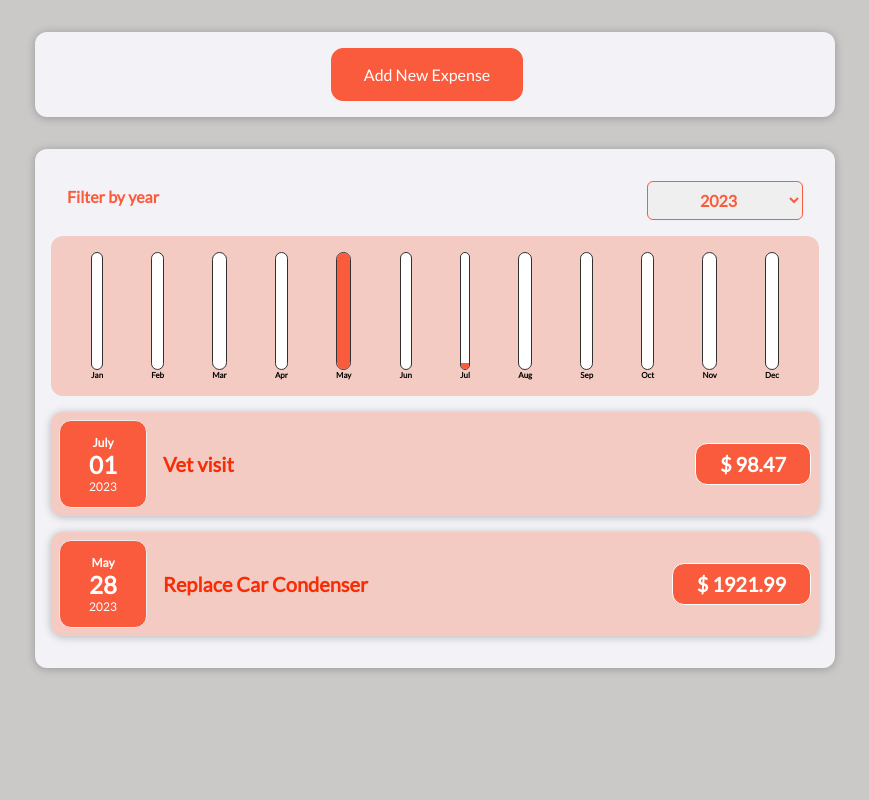
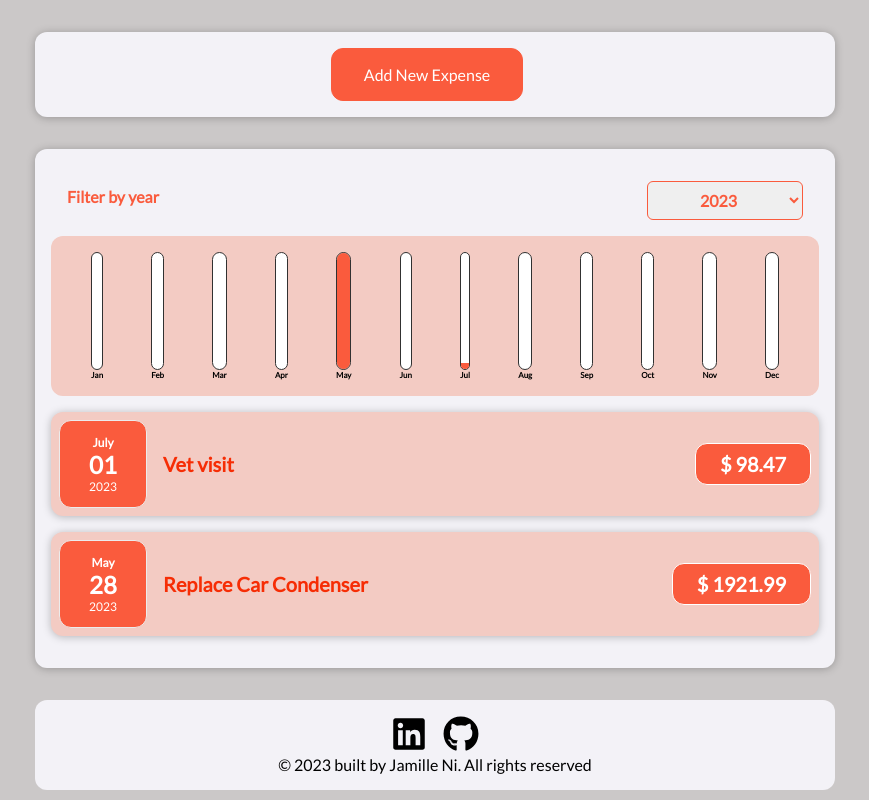
Before and after one commit to JamilleN/ExpenseTracker, a React (Create React App) app: page / in a window 1280 px wide. Shown: the whole page, without its empty margins (205-1074 px from the left). Built offline with nearby package versions, Linux system fonts and the light colour scheme.

Commit message:
added footer

```diff
--- a/package.json
+++ b/package.json
@@ -9,6 +9,7 @@
     "@testing-library/user-event": "^12.5.0",
     "react": "^18.0.0",
     "react-dom": "^18.0.0",
+    "react-icons": "^4.10.1",
     "react-scripts": "^5.0.1",
     "web-vitals": "^0.2.4"
   },
--- a/src/App.js
+++ b/src/App.js
@@ -1,5 +1,6 @@
 import Expenses from "./components/Expenses/Expenses";
 import NewExpense from "./components/NewExpense/NewExpense";
+import Footer from "./components/UI/Footer";
 import { useState } from "react";
 
 const INITIAL_EXPENSES = [
@@ -48,6 +49,7 @@ export default function App() {
     <div>
       <NewExpense onAddExpense={addExpenseHandler}></NewExpense>
       <Expenses items={expenses}></Expenses>
+      <Footer></Footer>
     </div>
   );
 }
--- /dev/null
+++ b/src/components/UI/Footer.css
@@ -0,0 +1,27 @@
+.footer {
+  padding: 1rem;
+  background-color: #f3f2f7;
+  margin: auto;
+  width: 50rem;
+  max-width: 95%;
+  border-radius: 12px;
+  text-align: center;
+}
+
+.footer_text{
+  margin: 0 0.5rem;
+}
+
+.footer_icon{
+  padding: 0;
+  margin: 0 0.5rem;
+  color: black;
+}
+
+.footer_icon:hover{
+  color: #FA5B3D;
+}
+
+.footer_icon:active{
+  color: #f3cbc3;
+}
--- /dev/null
+++ b/src/components/UI/Footer.js
@@ -0,0 +1,22 @@
+import "./Footer.css";
+import { FaLinkedin, FaGithub } from "react-icons/fa";
+
+
+
+export default function Footer() {
+  return (
+    <div className="footer">
+      <a className="footer_icon" href="https://www.linkedin.com/in/jamilletni/" target="_blank" rel="noreferrer">
+        <FaLinkedin size={36} />
+      </a>
+      <a className="footer_icon" href="https://github.com/JamilleN" target="_blank" rel="noreferrer">
+        <FaGithub size={36} />
+      </a>
+      <p className="footer_text">
+        © 2023 built by Jamille Ni. All rights reserved
+      </p>
+
+
+    </div>
+  );
+}
```
Also changed, not shown: Shorter_SS.png (added), 3 other files (tests, documents, lock files or other folders).
